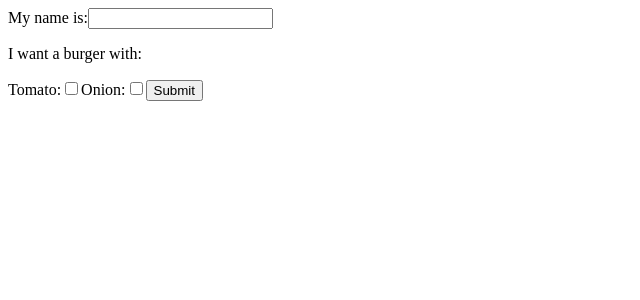
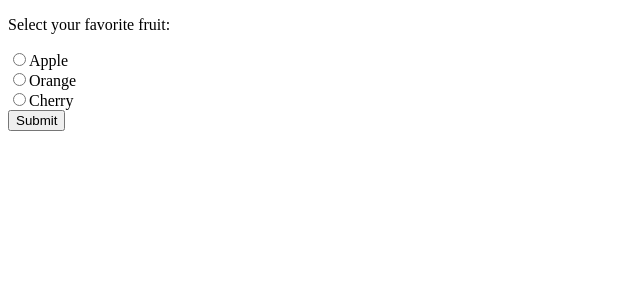
Before and after one commit to RommelAgasa/React, a React (Vite) app in the folder my-react-app/: page / in a window 1280 px wide. Shown: the top 300 px of the page, without its empty margins (0-640 px from the left). Built offline with nearby package versions, Linux system fonts and the light colour scheme.

Commit message:
learned form with radio button

```diff
--- a/my-react-app/src/components/form_chckbx.jsx
+++ b/my-react-app/src/components/form/form_chckbx.jsx
@@ -8,7 +8,7 @@ function MyFormWithCheckbox(){
         const target = e.target;
         const value = target.type === 'checkbox' ? target.checked : target.value;
         const name = target.name;
-        setInputs(values => ({... values, [name]:value}))
+        setInputs(values => ({...values, [name]:value}))
     }
 
     const handleSubmit = (event) => {
--- /dev/null
+++ b/my-react-app/src/components/form/radio.jsx
@@ -0,0 +1,52 @@
+import { useState } from "react";
+
+function MyFormWithRadio(){
+    const [selectedFruit, setSelectedFruit] = useState('banana');
+
+    const handleChange = (e) => {
+        setSelectedFruit(e.target.value);
+    };
+
+    const handleSubmit = (e) => {
+        alert(`Your favorite fruit is: ${selectedFruit}`);
+        e.preventDefault();
+    };
+
+    return (
+        <form onSubmit={handleSubmit}>
+            <p>Select your favorite fruit: </p>
+            <label>
+                <input type="radio"
+                name="fruit"
+                value="apple"
+                checked={selectedFruit === 'apple'}
+                onChange={handleChange} />
+                Apple
+            </label>
+            <br />
+            <label>
+                <input type="radio"
+                name="fruit"
+                value="orange"
+                checked={selectedFruit === 'orange'}
+                onChange={handleChange} />
+                Orange
+            </label>
+            <br />
+            <label>
+                <input type="radio"
+                name="fruit"
+                value="cherry"
+                checked={selectedFruit === 'cherry'}
+                onChange={handleChange} />
+                Cherry
+            </label>
+
+            <br />
+            <button type="submit">Submit</button>
+        </form>
+    )
+
+}
+
+export default MyFormWithRadio;
--- a/my-react-app/src/main.jsx
+++ b/my-react-app/src/main.jsx
@@ -13,11 +13,12 @@ import Header from './components/class_components';
 // Day 2
 import Car_Props_Destructuring from './components/destructuring_props';
 import Parent from './components/props_children';
-import Football from './components/react_events';
+import Football from './components/form/react_events';
 import Goal from './components/conditional_rendering';
 import MyCars from './components/list';
-import MyForm from './components/react_form';
-import MyFormWithCheckbox from './components/form_chckbx';
+import MyForm from './components/form/react_form';
+import MyFormWithCheckbox from './components/form/form_chckbx';
+import MyFormWithRadio from './components/form/radio';
 
 // function handleUmbrellaClick(){
 //   alert("Umbrella closed!");
@@ -43,6 +44,7 @@ createRoot(document.getElementById('root')).render(
   // <Goal isGoal={true} brand="Mustang"/>
   // <MyCars/>
   // <MyForm/>
-  <MyFormWithCheckbox />
+  // <MyFormWithCheckbox />
+  <MyFormWithRadio />
 
 )
```
Also changed, not shown: my-react-app/src/components/form/react_events.jsx (renamed from my-react-app/src/components/react_events.jsx), my-react-app/src/components/form/react_form.jsx (renamed from my-react-app/src/components/react_form.jsx).
